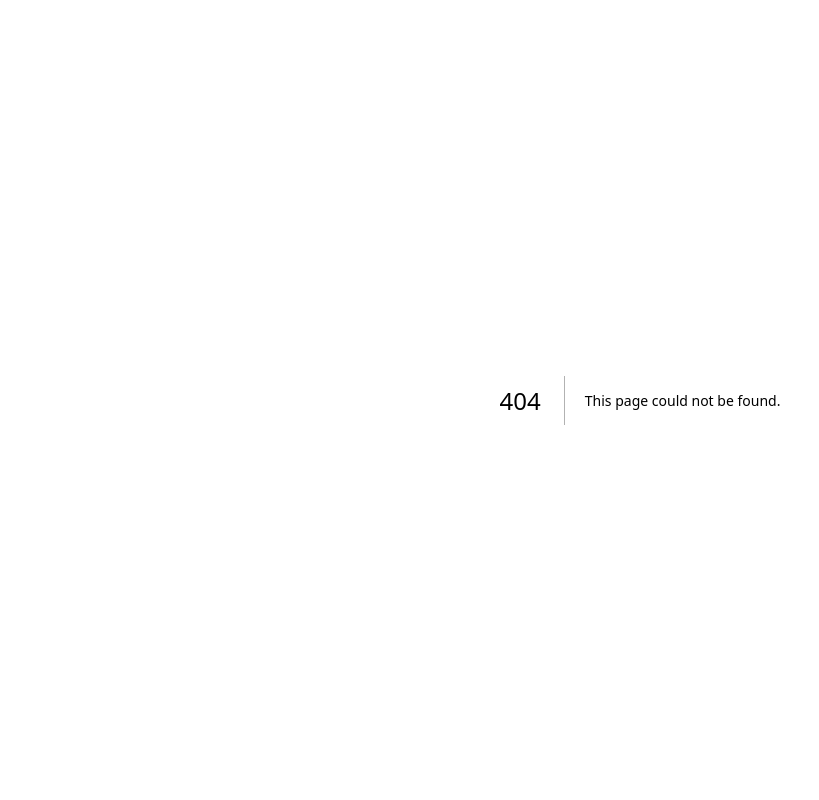
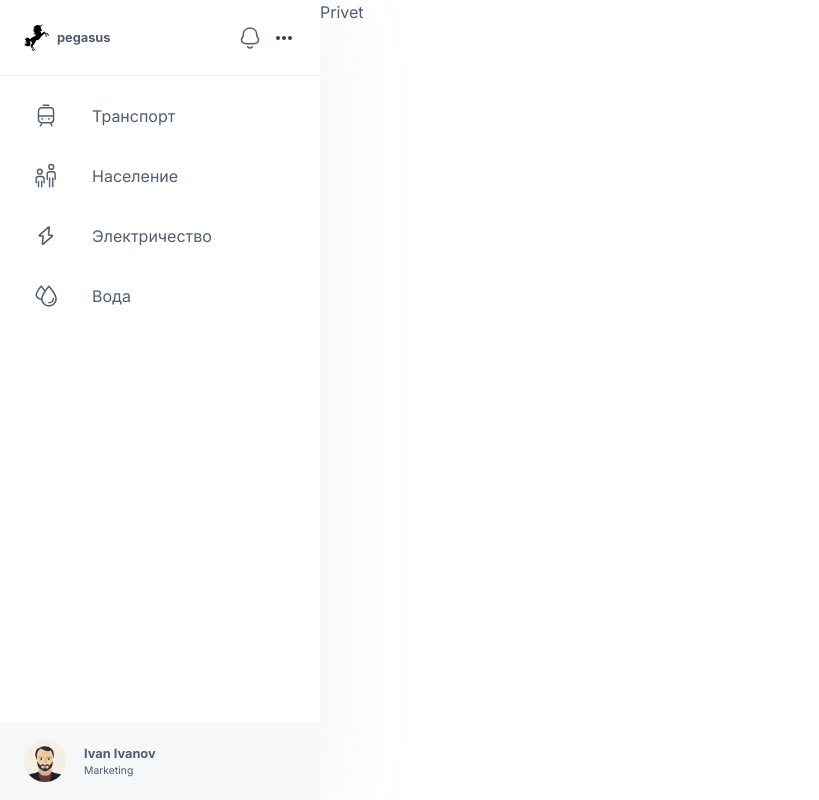
Before and after one commit to D33key/pegasus, a Next.js app: page /demographic in a window 1280 px wide. Before the commit this address had no page. Shown: the whole page, without its empty margins (0-819 px from the left). Built offline with nearby package versions, Linux system fonts and the light colour scheme.

Commit message:
creating layout + fix some logic in nav

```diff
--- /dev/null
+++ b/src/components/Layout/index.tsx
@@ -0,0 +1,20 @@
+import React, { ReactNode } from 'react'
+import Navigation from '../Navigation/Navigation';
+import { Inter } from "next/font/google";
+
+type Layout = {
+    children: ReactNode;
+};
+
+const inter = Inter({ subsets: ["latin"] });
+
+const Layout = ({ children }: Layout) => {
+    return (
+        <div className={`${inter.className} grid`}>
+            <Navigation />
+            {children}
+        </div>
+    );
+};
+
+export default Layout
--- /dev/null
+++ b/src/components/Navigation/NavElement/NavElement.module.css
@@ -0,0 +1,30 @@
+.item {
+    display: flex;
+    gap: 24px;
+    align-items: center;
+
+    border-radius: 8px;
+
+    cursor: pointer;
+}
+
+.item p {
+    transition: 0.3s ease;
+}
+.item svg {
+    border: 1px solid transparent;
+    border-radius: 12px;
+    transition: .3s ease;
+}
+
+.item:hover p {
+    color: #5855f0;
+}
+
+.item:hover svg {
+    border-color: #5855f0;
+}
+
+.item.active svg {
+    border-color: #5855f0;
+}
--- /dev/null
+++ b/src/components/Navigation/NavElement/NavElement.tsx
@@ -0,0 +1,41 @@
+import SvgTemplate from "@/templates/SvgTemplate";
+import { ListOfItem, Menu } from "@/types";
+import React from "react";
+
+import cl from "./NavElement.module.css";
+
+interface NavElement {
+    name: ListOfItem;
+    selectedCategory: Menu | null;
+    isOpened: boolean;
+    handleClickOnMainNavigation(
+        e: React.MouseEvent<HTMLElement, MouseEvent>,
+        category: Menu
+    ): void;
+}
+
+const NavElement = ({
+    name,
+    selectedCategory,
+    isOpened,
+    handleClickOnMainNavigation,
+}: NavElement) => {
+    return (
+        <li
+            className={`${cl.item} ${
+                name.category === selectedCategory && isOpened ? cl.active : ""
+            }`}
+            key={name.id}
+            onClick={(e: React.MouseEvent<HTMLElement, MouseEvent>) => {
+                if (name.category)
+                    return handleClickOnMainNavigation(e, name.category);
+                else throw new Error("Category should be included!");
+            }}
+        >
+            <SvgTemplate key={name.id} svg={name.svg} />
+            <p>{name.title}</p>
+        </li>
+    );
+};
+
+export default NavElement;
--- a/src/components/Navigation/Navigation.module.css
+++ b/src/components/Navigation/Navigation.module.css
@@ -30,33 +30,16 @@
     gap: 1rem;
 }
 
-.item {
-    display: flex;
-    gap: 24px;
-    align-items: center;
 
-    border-radius: 8px;
 
-    cursor: pointer;
-}
-
-.item p {
-    transition: 0.3s ease;
-}
-
-.item:hover p {
-    color: #5855f0;
-    transform: translateX(-14px);
-}
-
-.logo {
+.logo a{
     display: flex;
     gap: 0.5rem;
     align-items: center;
     justify-content: center;
 }
 
-.logo span {
+.logo a span {
     font-size: 0.8rem;
     font-weight: bold;
 }
--- a/src/components/Navigation/Navigation.tsx
+++ b/src/components/Navigation/Navigation.tsx
@@ -17,6 +17,8 @@ import {
     WATER,
 } from "./variables";
 import { Category, Menu } from "@/types";
+import NavElement from "./NavElement/NavElement";
+import Link from 'next/link';
 
 const Navigation = () => {
     const [isOpened, setIsOpened] = useState(false);
@@ -81,7 +83,10 @@ const Navigation = () => {
         <nav className={cl.nav}>
             <header className={cl.header}>
                 <div className={cl.logo}>
-                    <SvgTemplate key="Logo" svg={Logo} /> <span>pegasus</span>
+                    <Link href="/">
+                        <SvgTemplate key="Logo" svg={Logo} />{" "}
+                        <span>pegasus</span>
+                    </Link>
                 </div>
                 <div className={cl.accountInfo}>
                     <SvgTemplate svg={Notify} key="Notification" />
@@ -102,24 +107,15 @@ const Navigation = () => {
             </div>
             <ul className={cl.list}>
                 {listOfNavigation.map((name) => (
-                    <li
-                        className={cl.item}
-                        key={name.id}
-                        onClick={(
-                            e: React.MouseEvent<HTMLElement, MouseEvent>
-                        ) => {
-                            if (name.category)
-                                return handleClickOnMainNavigation(
-                                    e,
-                                    name.category
-                                );
-                            else
-                                throw new Error("Category should be included!");
-                        }}
-                    >
-                        <SvgTemplate key={name.id} svg={name.svg} />
-                        <p>{name.title}</p>
-                    </li>
+                    <NavElement
+                        isOpened={isOpened}
+                        handleClickOnMainNavigation={
+                            handleClickOnMainNavigation
+                        }
+                        name={name}
+                        selectedCategory={selectedCategory}
+                        key={name.title}
+                    />
                 ))}
             </ul>
             <Profile name="ivan ivanov" workplace="marketing" />
--- /dev/null
+++ b/src/pages/demographic/index.tsx
@@ -0,0 +1,14 @@
+import Layout from "@/components/Layout";
+import React from "react";
+
+type Props = {};
+
+const Demographic = (props: Props) => {
+    return (
+        <Layout>
+            <div>Privet</div>
+        </Layout>
+    );
+};
+
+export default Demographic;
--- a/src/styles/reset.css
+++ b/src/styles/reset.css
@@ -50,3 +50,8 @@ h6 {
 ul{
     list-style-type: none;
 }
+
+a {
+    color: inherit;
+    text-decoration: inherit;
+}
```
Also changed, not shown: src/pages/index.tsx (+7 -10 lines).
